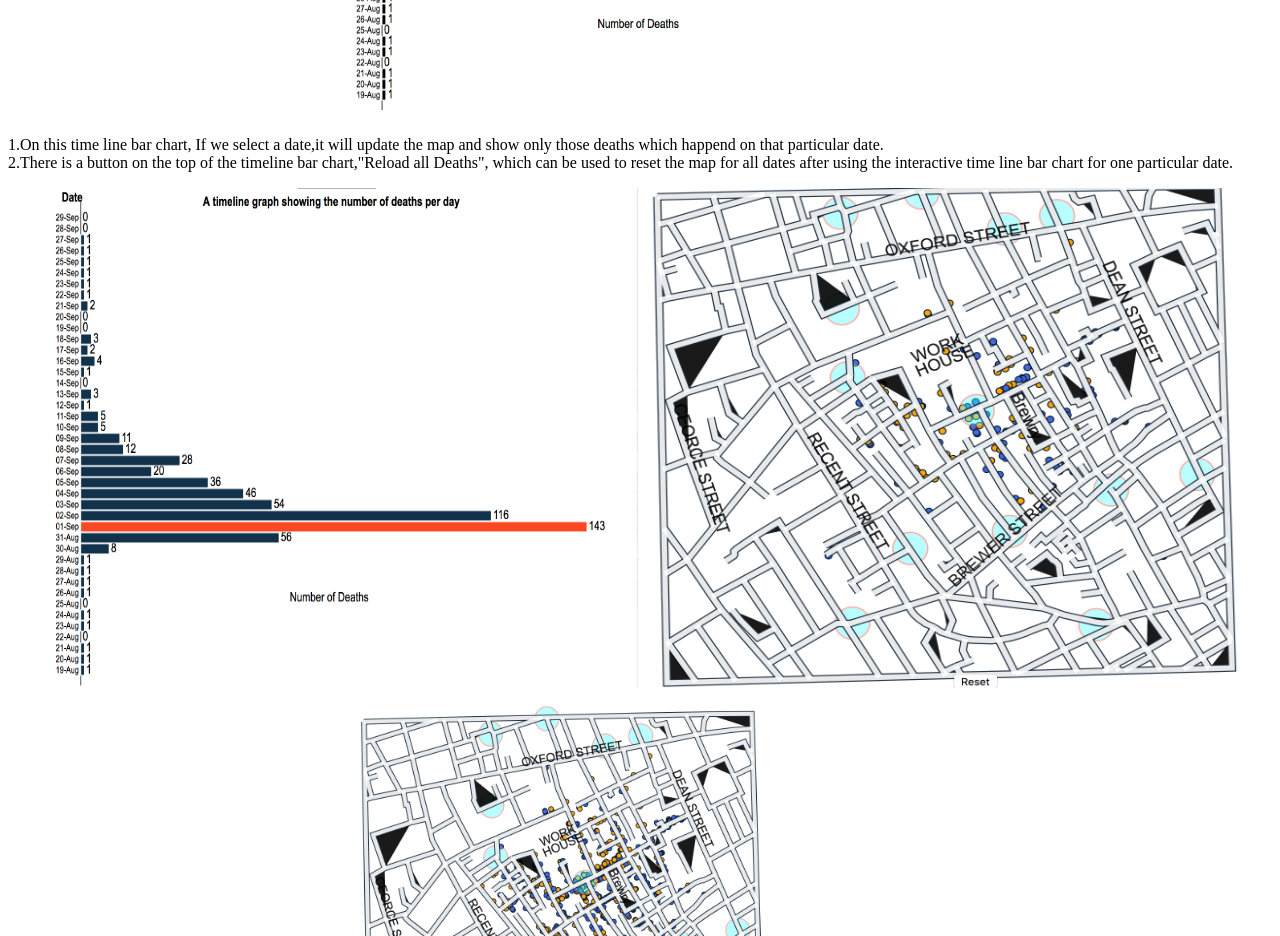
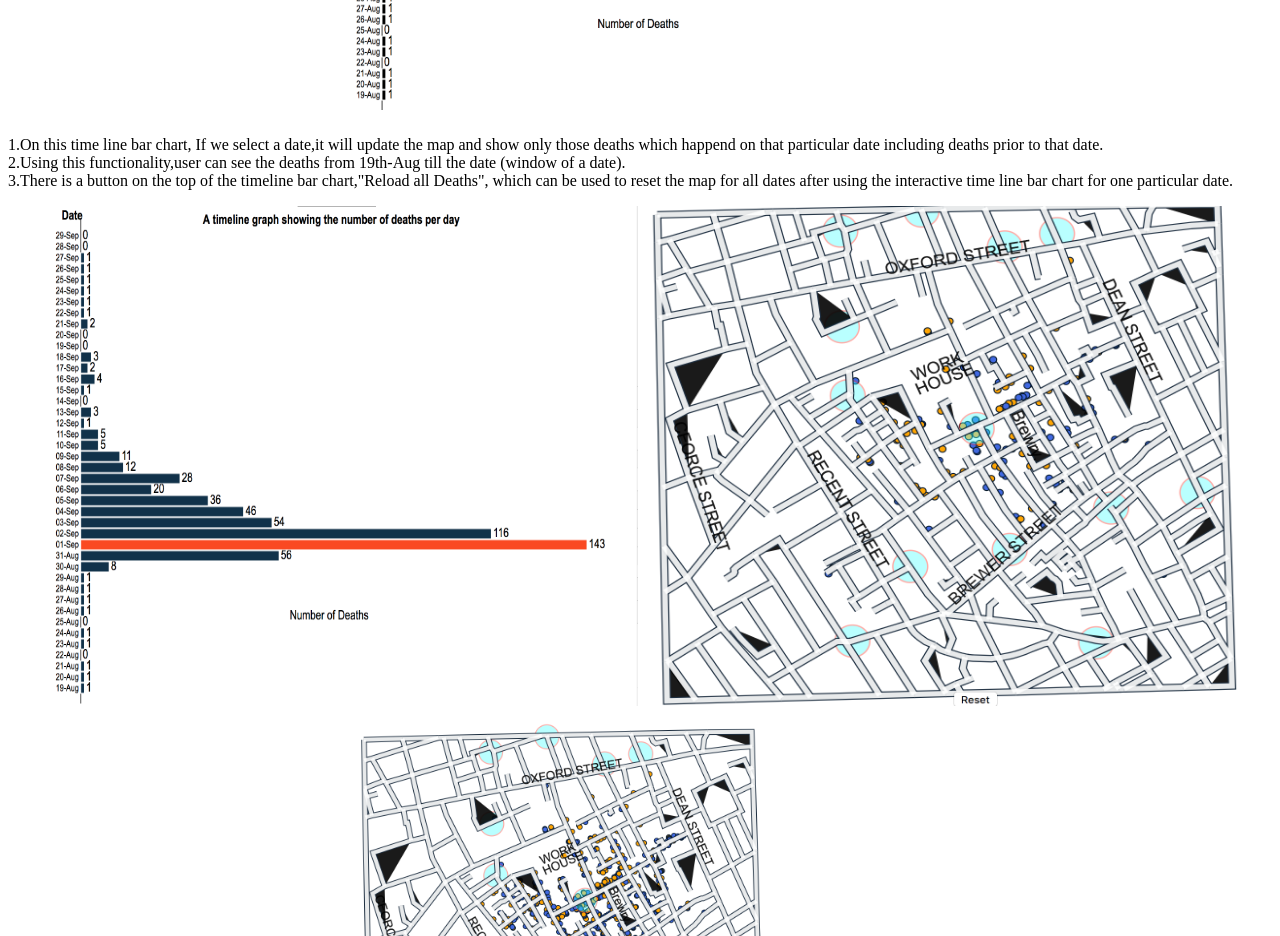
Before and after one commit to ITSANUSHRIJ/Interactive-Visualization-of-London-s-1854-Cholera-Epidemic, a plain HTML site: page Document.html in a window 1280 px wide. Shown: the part 4360-5296 px from the top of the page. Drawn offline with Linux system fonts and the light colour scheme.

Commit message:
Update Document.html

```diff
--- a/Document.html
+++ b/Document.html
@@ -56,9 +56,11 @@
       		<p>Created a time line bar chart, which demonstrate the total number of deaths happend on each date.From the timeline we can see that the peak is on September 1st, and the epidemic outbreaked during August 31st to September 10th. Actually the number of deaths increaces for only 2 days. If
       		some measures were used to control this epidemic, it is quite efficient.</p>
       		<center><img src="timeline.jpg" alt="Time Line plot" style="width:600px;height:500px;border:0;"></center>
-      		<p>1.On this time line bar chart, If we select a date,it will update the map and show only those deaths which happend on that particular date.<br>
-      		2.There is a button on the top of the timeline bar chart,"Reload all Deaths", which can be used to reset the map for all dates after using the interactive time line
-      		bar chart for one particular date.</p>
+      		<p>1.On this time line bar chart, If we select a date,it will update the map and show only those deaths which happend on that particular date including deaths prior to that date.<br>
+		2.Using this functionality,user can see the deaths from 19th-Aug till the date (window of a date).<br>
+      		3.There is a button on the top of the timeline bar chart,"Reload all Deaths", which can be used to reset the map for all dates after using the interactive time line
+      		bar chart for one particular date.<br>
+		</p>
       		<center><img src="interactive.jpg" alt="Interactive graph plot" style="width:600px;height:500px;border:0;">
 			<img src="effectMap.jpg" alt="Affected Map plot" style="width:600px;height:500px;border:0;">
 			<img src="reload.jpg" alt="Reload Map plot" style="width:600px;height:500px;border:0;"></center>
```
